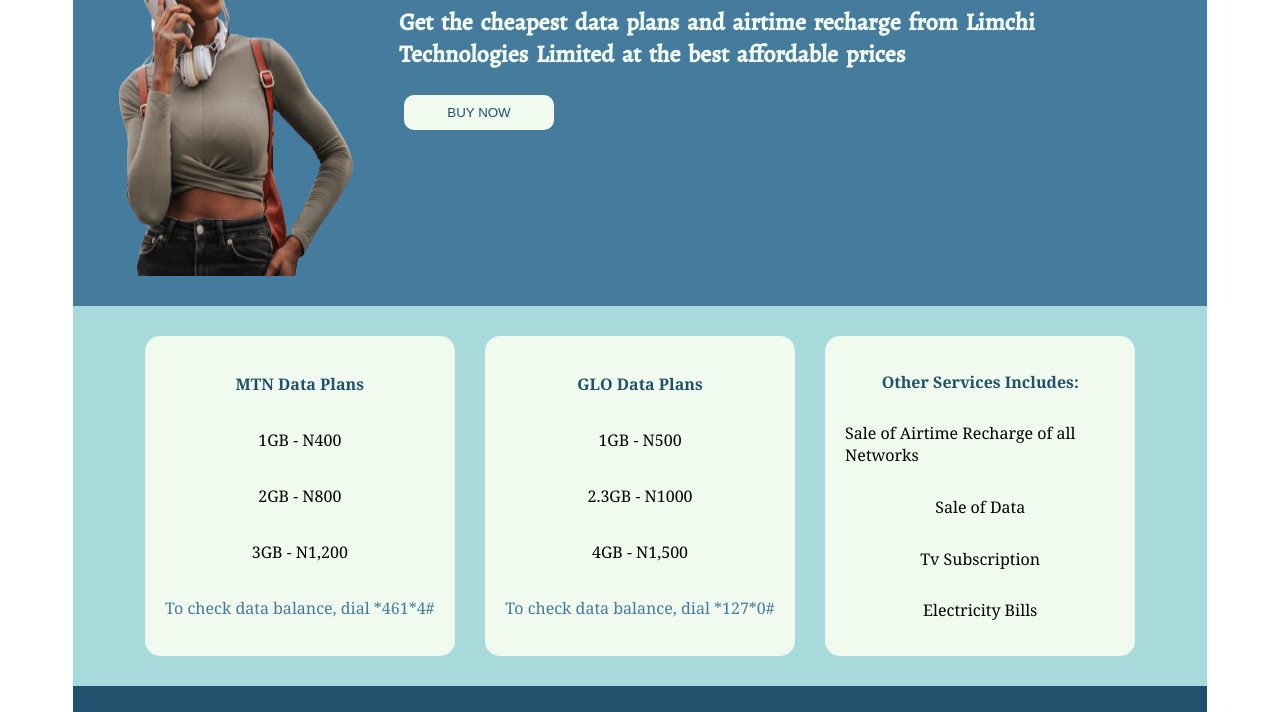
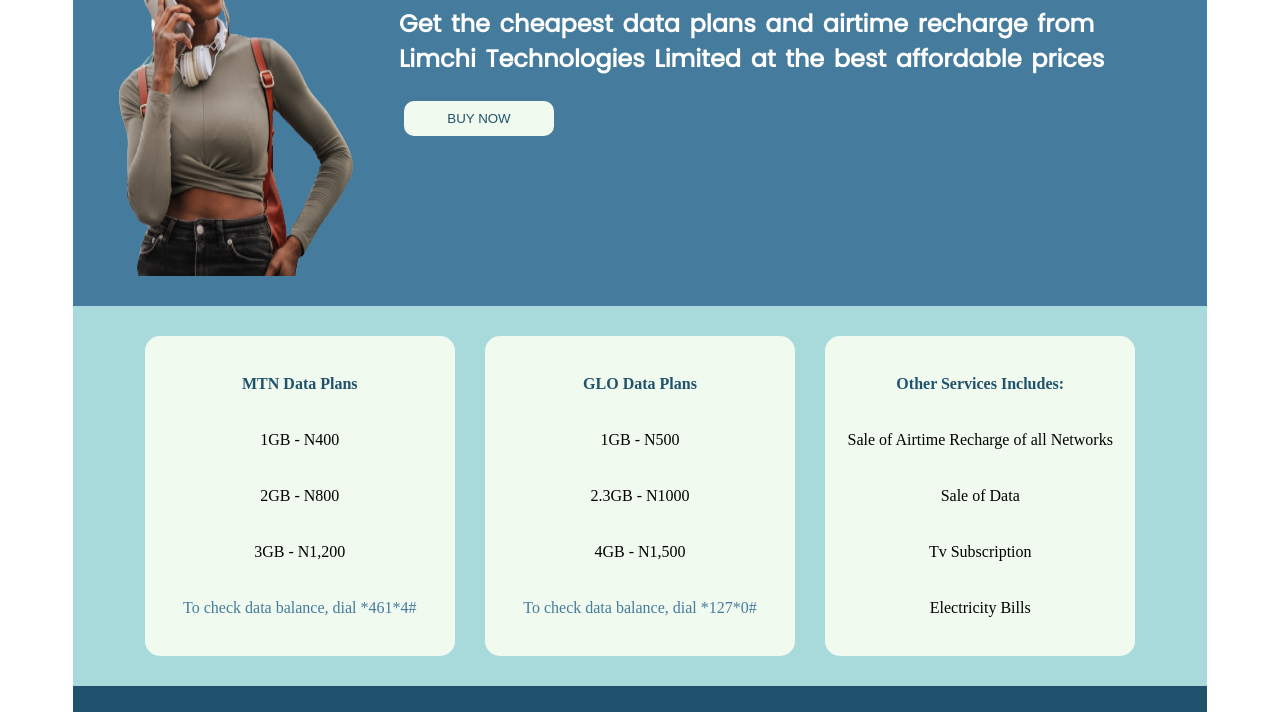
Before and after one commit to dha-stix/limchi-page.io, a plain HTML site: page index.html in a window 1280 px wide. Shown: the part 264-976 px from the top of the page. Drawn offline with nearby package versions, Linux system fonts and the light colour scheme.

Commit message:
Style update

```diff
--- a/css/style.css
+++ b/css/style.css
@@ -61,7 +61,6 @@ section {
   justify-content: space-around;
   flex-direction: column;
   border-radius: 15px;
-  font-family: Cambria, Cochin, Georgia, Times, "Times New Roman", serif;
 }
 .cards:hover {
   box-shadow: 0 2.8px 2.2px rgba(0, 0, 0, 0.034),
@@ -102,19 +101,18 @@ i {
 .text h1,
 .text h3 {
   margin: 10px;
-  color: #f1faee;
+  color: #ffffff;
   word-spacing: 0.2rem;
+  font-family: "Poppins", sans-serif;
 }
 
 .text h1 {
   font-size: 2.5rem;
   font-weight: 800;
-  font-family: "Poppins", sans-serif;
 }
 
 .text h3 {
   font-size: 1.5rem;
-  font-family: "Alegreya", sans-serif;
 }
 
 .text {
```
